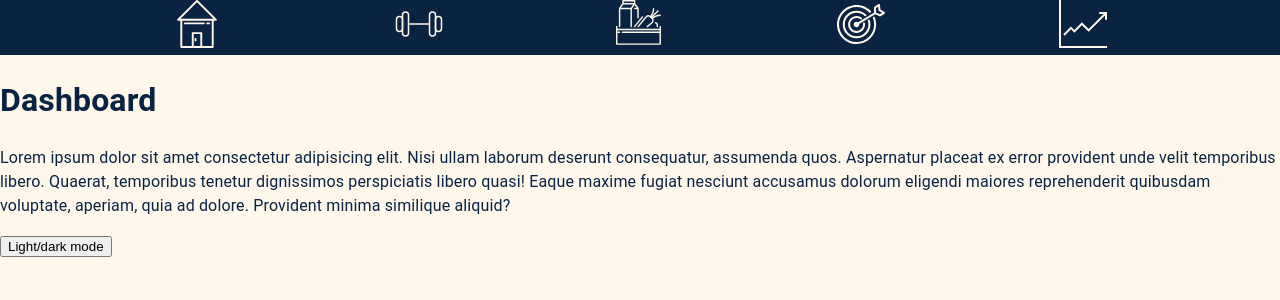
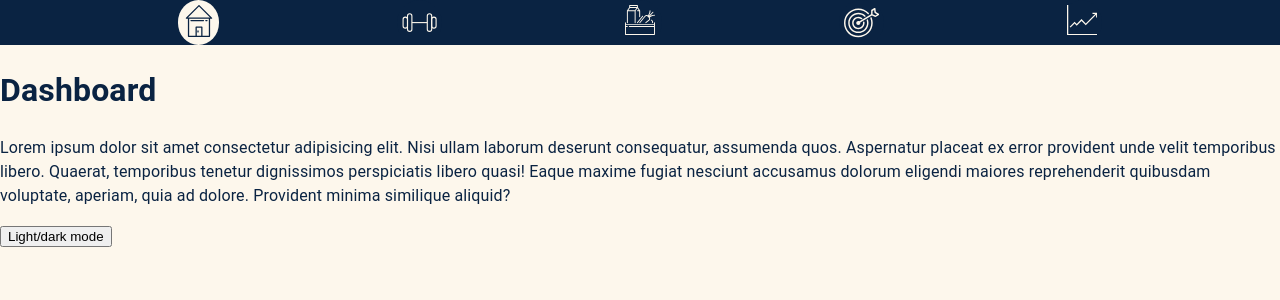
Before and after one commit to SchoolOfCode/final-project-front-end-theredhotchillicoders, a Next.js app: page / in a window 1280 px wide. Shown: the top 300 px of the page. Built offline with nearby package versions, Linux system fonts and the light colour scheme; no server answers.

Commit message:
Active navbar styling Co-authored-by Emily emy.sarina@gmail.com

```diff
--- a/components/NavBar/NavBar.js
+++ b/components/NavBar/NavBar.js
@@ -1,52 +1,141 @@
 import Link from "next/link";
-import Image from "next/image";
 import HomeIcon from "./Icons/HomeIcon";
 import styles from "./NavBar.module.css";
 import FitnessIcon from "./Icons/FitnessIcon";
 import RecipesIcon from "./Icons/RecipesIcon";
 import GraphIcon from "./Icons/GraphIcon";
 import GoalIcon from "./Icons/GoalIcon";
-//Colour definitions (ideally should be stored in themes and imported)
+import { useRouter } from "next/router";
+import { useEffect, useState } from "react";
+import { useTheme } from "@mui/styles";
+//Colour definitions (ideally should be stored in themes and imported with useTheme)
+
+const cream = "#fdf7ec";
 const darkBlue = "#0a2342";
-const cream = "#fdf7ec";
 
-function NavBar({ theme }) {
+function NavBar() {
+  const theme = useTheme();
+  let mode = theme.type;
+  const [colours, setColours] = useState({
+    navClassName: styles.navLight,
+    background: cream,
+    text: darkBlue,
+    activeClassName: styles.activeLight,
+  });
+
+  useEffect(() => {
+    function getStyles() {
+      if (mode === "light") {
+        setColours({
+          navClassName: styles.navLight,
+          background: cream,
+          text: darkBlue,
+          activeClassName: styles.activeLight,
+        });
+      } else {
+        setColours({
+          navClassName: styles.navDark,
+          background: darkBlue,
+          text: cream,
+          activeClassName: styles.activeDark,
+        });
+      }
+    }
+    getStyles();
+  }, [mode]);
+  const router = useRouter();
   return (
-    <nav className={`${theme === "light" ? styles.navLight : styles.navDark}`}>
+    <nav className={colours.navClassName}>
       <Link href="/">
-        <a>
+        <a
+          style={{
+            backgroundColor:
+              router.pathname === "/" ? colours.background : colours.text, //Conditional CSS rendering to change icon colours based on darkmode
+          }}
+        >
           <HomeIcon
-            width="3rem"
-            height="3rem"
-            fill={`${theme === "light" ? cream : darkBlue}`} //Conditional CSS rendering to change icon colours based on darkmode
+            width="2em"
+            height="2em"
+            fill={`${
+              router.pathname === "/" ? colours.text : colours.background
+            }`} //Conditional CSS rendering to change icon colours based on darkmode
           ></HomeIcon>
         </a>
       </Link>
       <Link href="/fitness">
-        <a> <FitnessIcon
-          width="3rem"
-            height="3rem"
-            fill={`${theme === "light" ? cream : darkBlue}`}
-        /></a>
+        <a
+          style={{
+            backgroundColor:
+              router.pathname === "/fitness"
+                ? colours.background
+                : colours.text, //Conditional CSS rendering to change icon colours based on darkmode
+          }}
+        >
+          {" "}
+          <FitnessIcon
+            width="2.2em"
+            height="2.2em"
+            fill={`${
+              router.pathname === "/fitness" ? colours.text : colours.background
+            }`}
+          />
+        </a>
       </Link>
       <Link href="/recipes">
-        <a><RecipesIcon
-          width="3rem"
-            height="3rem"
-            fill={`${theme === "light" ? cream : darkBlue}`}
-        /></a>
+        <a
+          style={{
+            backgroundColor:
+              router.pathname === "/recipes"
+                ? colours.background
+                : colours.text, //Conditional CSS rendering to change icon colours based on darkmode
+          }}
+        >
+          <RecipesIcon
+            width="2em"
+            height="2em"
+            fill={`${
+              router.pathname === "/recipes" ? colours.text : colours.background
+            }`} //Conditional CSS rendering to change icon colours based on darkmode
+          />
+        </a>
       </Link>
       <Link href="/goals">
-        <a> <GoalIcon
-          width="3rem"
-            height="3rem"
-            fill={`${theme === "light" ? cream : darkBlue}`}/></a>
+        <a
+          style={{
+            backgroundColor:
+              router.pathname === "/goals" ? colours.background : colours.text, //Conditional CSS rendering to change icon colours based on darkmode
+          }}
+        >
+          {" "}
+          <GoalIcon
+            width="2.2em"
+            height="2.2em"
+            fill={`${
+              router.pathname === "/goals" ? colours.text : colours.background
+            }`} //Conditional CSS rendering to change icon colours based on darkmode
+          />
+        </a>
       </Link>
       <Link href="/progress">
-        <a> <GraphIcon
-          width="3rem"
-            height="3rem"
-            fill={`${theme === "light" ? cream : darkBlue}`}/></a>
+        <a
+          style={{
+            backgroundColor:
+              router.pathname === "/progress"
+                ? colours.background
+                : colours.text, //Conditional CSS rendering to change icon colours based on darkmode
+          }}
+        >
+          {" "}
+          <GraphIcon
+            width="1.9em"
+            height="1.9em"
+            fill={`${
+              router.pathname === "/progress"
+                ? colours.text
+                : colours.background
+            }`} //Conditional CSS rendering to change icon colours based on darkmode
+          />
+        </a>
       </Link>
     </nav>
   );
--- a/components/NavBar/NavBar.module.css
+++ b/components/NavBar/NavBar.module.css
@@ -1,23 +1,40 @@
 .navLight {
   display: flex;
-  align-items: center;
   background-color: var(--darkBlue);
   color: var(--cream);
   justify-content: space-evenly;
   width: 100vw;
 }
+.navLight a {
+  display: flex;
+  align-content: center;
+  padding: 0.3rem;
+  border-radius: 50%;
+}
+
+.activeLight {
+  background-color: var(--cream);
+}
+.activeDark {
+  background-color: var(--darkBlue);
+}
 
 .navDark {
   display: flex;
-  align-items: center;
   background-color: var(--cream);
   color: var(--darkBlue);
   justify-content: space-evenly;
   width: 100vw;
 }
 
+.navDark a {
+  display: flex;
+  align-content: center;
+  padding: 0.3rem;
+  border-radius: 50%;
+}
+
 .navIcon {
   fill: var(--cream);
   stroke: var(--cream);
-
 }
--- a/next.config.js
+++ b/next.config.js
@@ -1,3 +1,3 @@
 module.exports = {
   reactStrictMode: true,
-}
+};
--- a/package.json
+++ b/package.json
@@ -12,6 +12,7 @@
     "@emotion/styled": "^11.6.0",
     "@mui/icons-material": "^5.4.2",
     "@mui/material": "^5.4.2",
+    "@mui/styles": "^5.4.2",
     "next": "12.0.10",
     "react": "17.0.2",
     "react-dom": "17.0.2"
--- a/pages/_app.js
+++ b/pages/_app.js
@@ -17,7 +17,6 @@ function MyApp({ Component, pageProps }) {
   const [currentMode, setCurrentMode] = useState("light");
 
   function toggleColorMode() {
-    console.log("Toggle theme");
     const desiredMode = currentMode === "light" ? "dark" : "light";
     setCurrentMode(desiredMode);
   }
@@ -32,7 +31,7 @@ function MyApp({ Component, pageProps }) {
       <Component
         pageProps={pageProps}
         toggleColorMode={toggleColorMode}
-        theme={currentMode}
+        mode={currentMode}
       />
     </ThemeProvider>
   );
--- a/pages/index.js
+++ b/pages/index.js
@@ -2,7 +2,7 @@ import NavBar from "../components/NavBar/NavBar";
 import React from "react";
 import { useEffect } from "react";
 
-export default function Dashboard({ toggleColorMode, theme }) {
+export default function Dashboard({ toggleColorMode, mode }) {
   useEffect(() => {
     async function fetchData() {
       const response = await fetch(
@@ -16,7 +16,7 @@ export default function Dashboard({ toggleColorMode, theme }) {
 
   return (
     <div>
-      <NavBar theme={theme} />
+      <NavBar mode={mode} />
       <h1>Dashboard</h1>
       <p>
         Lorem ipsum dolor sit amet consectetur adipisicing elit. Nisi ullam
--- a/styles/themes.js
+++ b/styles/themes.js
@@ -17,6 +17,11 @@ export const lightMode = createTheme({
       secondary: grey[800],
     },
   },
+  light: {
+    background: cream,
+    text: darkBlue,
+  },
+  type: "light", //theme.type property returns whether light or dark is currently applied
 });
 
 export const darkMode = createTheme({
@@ -33,6 +38,7 @@ export const darkMode = createTheme({
       secondary: grey[500],
     },
   },
+  type: "dark", //theme.type property returns whether light or dark is currently applied
 });
 
 //To use colours from modes use the following syntax:
```
Also changed, not shown: pages/fitness.js (+24 -19 lines), 1 other file (tests, documents, lock files or other folders).
